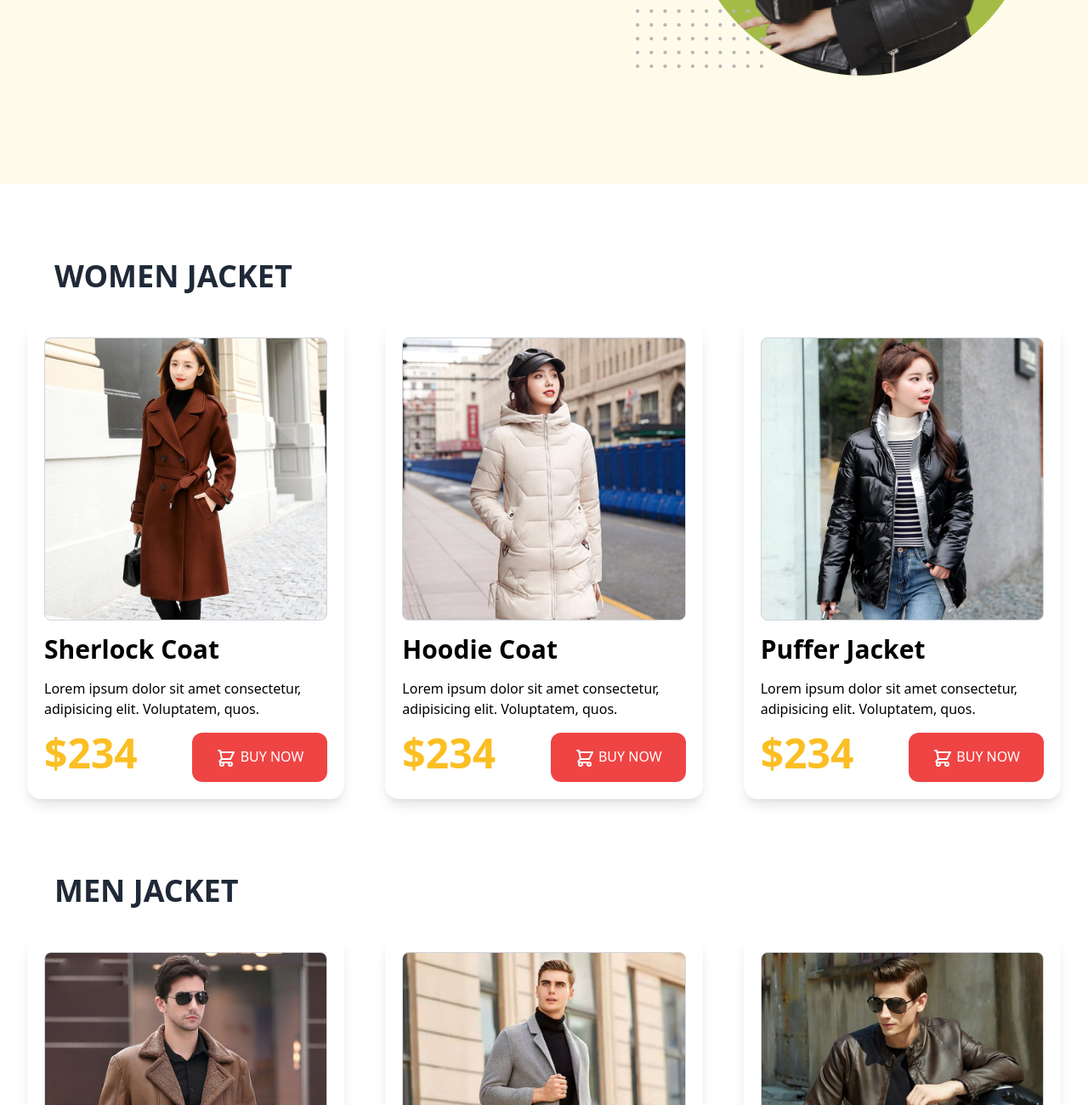
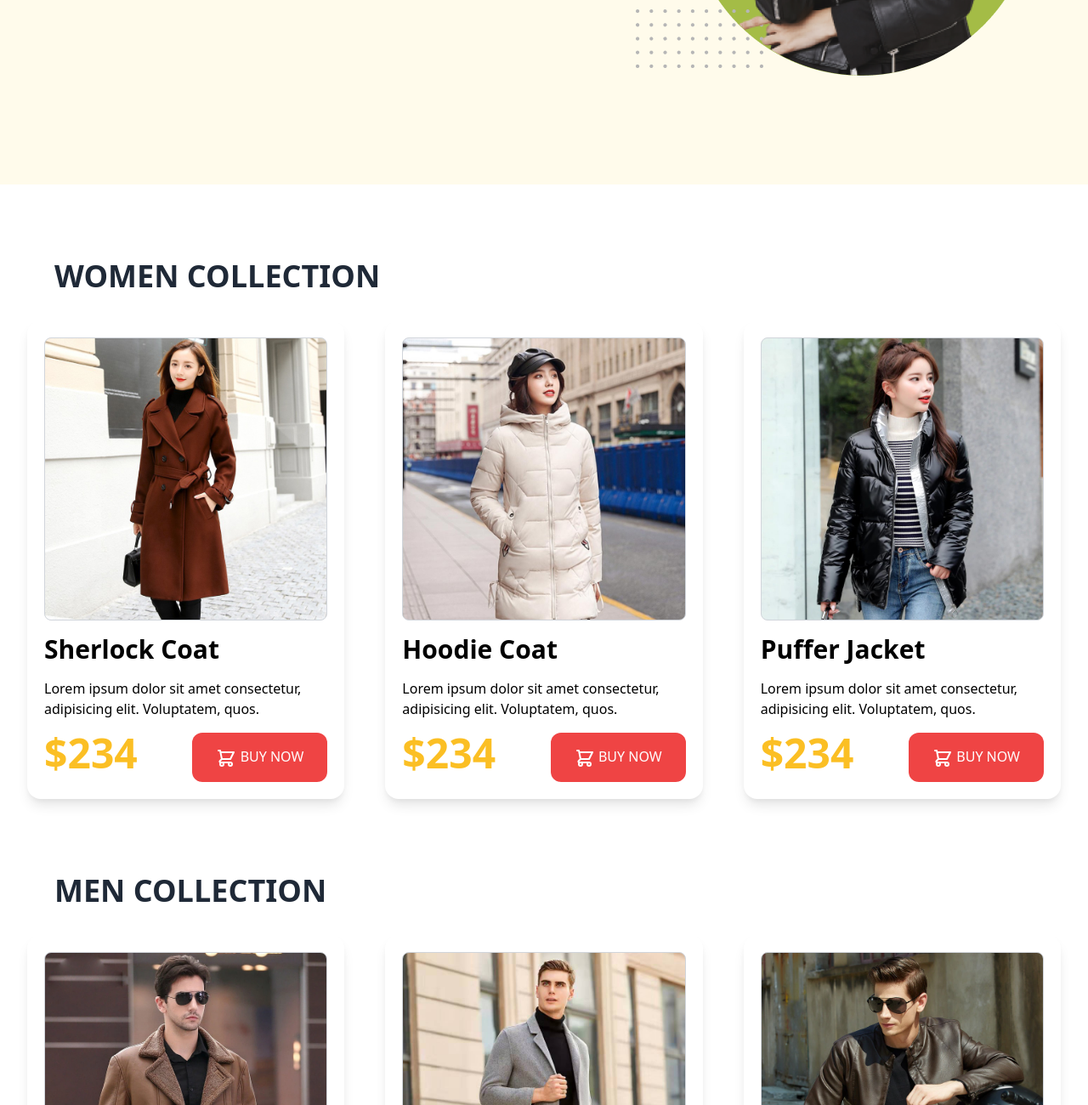
Before and after one commit to HTML-CSS-BOOTSTRAP-beginner/penguin-fashion, a plain HTML site: page index.html in a window 1280 px wide. Shown: the part 606-1906 px from the top of the page at 85% size. Drawn offline with nearby package versions, Linux system fonts and the light colour scheme.

Commit message:
another-collection

```diff
--- a/index.html
+++ b/index.html
@@ -63,7 +63,7 @@
  <main>
     <!-- women  -->
     <section class="container mt-14 px-8 mx-auto">
-        <h1 class="uppercase text-4xl text-gray-800 font-bold p-8">women jacket</h1>
+        <h1 class="uppercase text-4xl text-gray-800 font-bold p-8">women collection</h1>
 
         <!-- women jacket  -->
 
@@ -169,7 +169,7 @@
 
     <!-- men  -->
     <section class="container mt-14 px-8 mx-auto">
-        <h1 class="uppercase text-4xl text-gray-800 font-bold p-8">men jacket</h1>
+        <h1 class="uppercase text-4xl text-gray-800 font-bold p-8">men collection</h1>
 
         <!-- men jacket  -->
 
```
